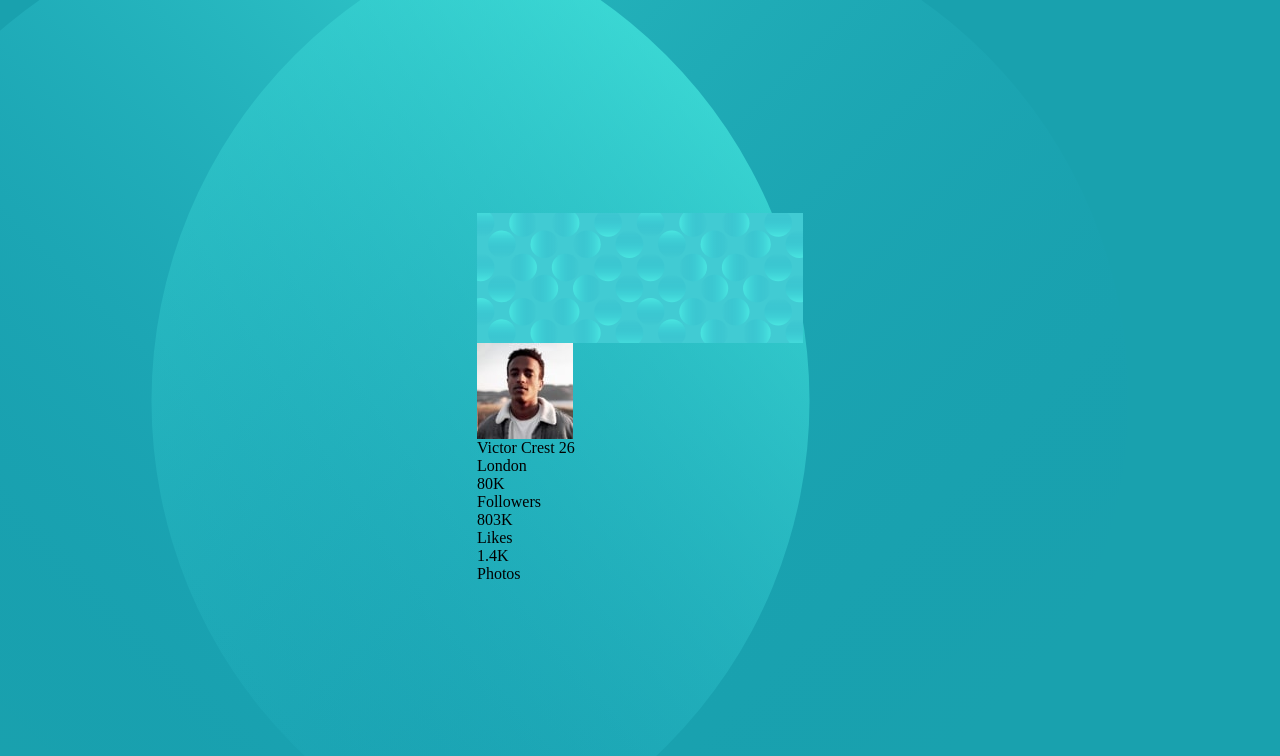
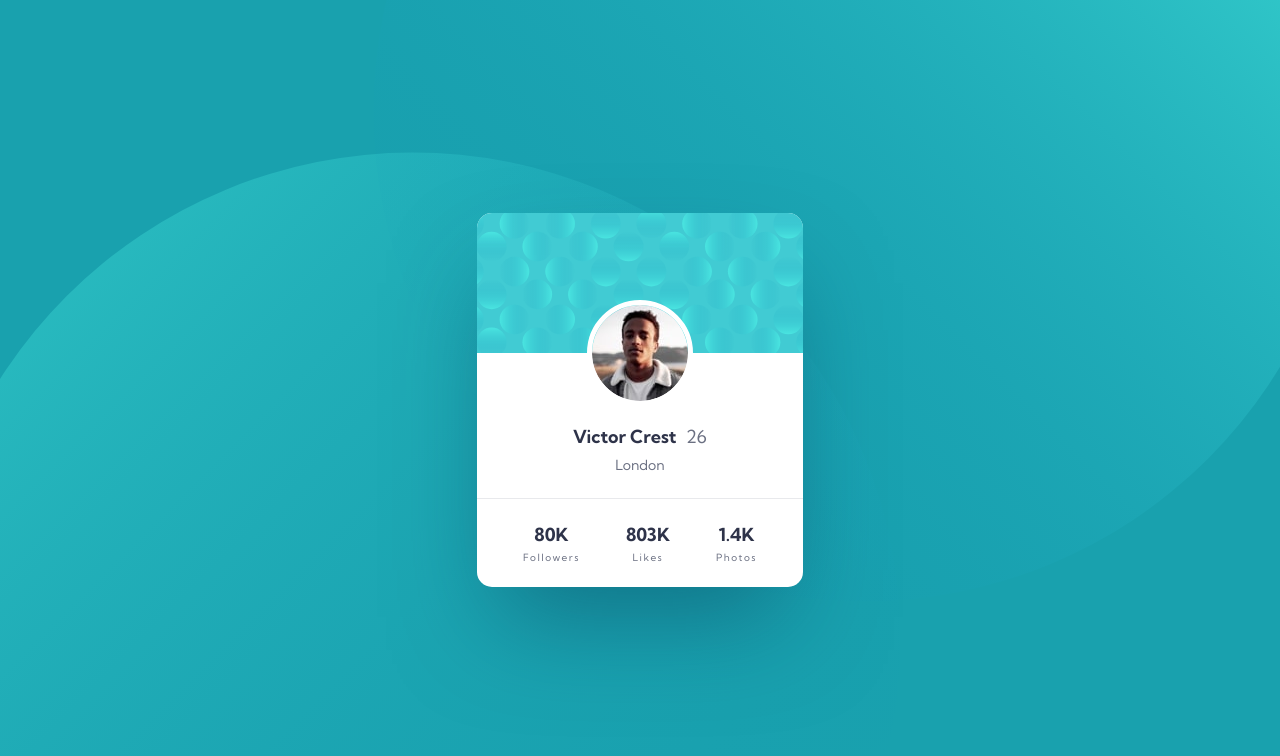
Before and after one commit to Gen2micky1/Project-13, a plain HTML site: page index.html in a window 1280 px wide. Drawn offline with Linux system fonts and the light colour scheme.

Commit message:
CSS file Update

```diff
--- a/index.html
+++ b/index.html
@@ -29,22 +29,28 @@
                 </figure>
             </section>
 
-            <section class="profile-card__text-content">
-                <h1 class="profile-card__profile-name">Victor Crest <span>26</span></h1>
+            <section class="profile-card__text-content center">
+                <h1 class="profile-card__profile-name">Victor Crest<span>26</span></h1>
                 <p class="profile-card__profile-location">London</p>
             </section>
 
             <div class="line"></div>
 
-            <section class="profile-card__profile-figures">
+            <section class="profile-card__profile-figures center">
+                <div class="follower center">
                     <div class="profile-card__profile-numbers">80K</div>
                     <div class="profile-card__profile-label">Followers</div>
+                </div>
 
+                <div class="likes center">
                     <div class="profile-card__profile-numbers">803K</div>
                     <div class="profile-card__profile-label">Likes</div>
+                </div>
 
+                <div class="photos center">
                     <div class="profile-card__profile-numbers">1.4K</div>
                     <div class="profile-card__profile-label">Photos</div>
+                </div>
             </section>
         </section>
     </article>
--- a/main.css
+++ b/main.css
@@ -30,6 +30,7 @@ h2 {
   --CARD-BG: #FFFFFF;
   --TITLE: #2E3349;
   --LABEL: #6B7082;
+  --LINE: #E8E9EC;
 
   /* SHADOW */
   --CARD-SHADOW: 0rem 3.125rem 6.25rem -1.25rem hsla(197, 84%, 20%, 0.5048);
@@ -38,10 +39,10 @@ h2 {
   --FF: "Kumbh Sans", serif;
 
   /* MOBILE TEXT STYLE */
-  --TITLE-BOLD-MOB: bold 1.125rem ;
-  --TITLE-LIGHT-MOB: normal 1.125rem ;
-  --SUBTITLE-MOB: normal .875rem ;
-  --LABEL-MOB: normal .625rem;
+  --TITLE-BOLD-MOB: bold 1.125rem  var(--FF);
+  --TITLE-LIGHT-MOB: normal 1.125rem  var(--FF);
+  --SUBTITLE-MOB: normal .875rem  var(--FF);
+  --LABEL-MOB: normal .625rem var(--FF);
 }
 
 /* || UTILITY CLASSES */
@@ -77,14 +78,99 @@ body {
   display: grid;
   place-content: center;
   background-color: var(--BODY-BG);
-  background-image: url(./images/bg-pattern-top.svg), url(./images/bg-pattern-bottom.svg) ;
+  background-image: url(./images/bg-pattern-top.svg), url(./images/bg-pattern-bottom.svg);
   background-position: top left, bottom right;
   background-repeat: no-repeat, no-repeat;
-  background-position: -55.73%, 50% ;
+  background-position: 123.58% 211.52%, -25.58% -85.52%;
 }
 
 /* CARD */
 .profile-card {
     max-width: 326px;
     min-height: 374px;
+    background-color: var(--CARD-BG);
+    border-radius: .9375rem;
+    overflow: hidden;
+    box-shadow: var(--CARD-SHADOW);
 }
+
+/* TOP HERO */
+.profile-card__top-hero {
+    width: 100%;
+    height: 140px;
+}
+
+.profile-card__top-hero img {
+    width: 100%;
+    height: 140px;
+    object-fit: cover;
+}
+
+.main-content {
+    display: flex;
+    flex-flow: column;
+    align-items: center;
+    position: relative;
+}
+
+/* PROFILE IMAGE */
+.profile-card__profile-image {
+    width: 96px;
+    height: 96px;
+    outline: .3125rem solid white;
+    border-radius: 50px;
+    overflow: hidden;
+    position: absolute;
+    top: -3rem;
+}
+
+/* PROFILE CONTENT */
+.profile-card__text-content {
+    margin: 4.5rem 0rem 1.5rem 0rem;
+}
+
+.profile-card__profile-name {
+    font: var(--TITLE-BOLD-MOB);
+    color: var(--TITLE);
+    margin-bottom: .5rem;
+}
+
+.profile-card__profile-name span {
+    font: var(--TITLE-LIGHT-MOB);
+    color: var(--LABEL);
+    padding-left: .5938rem;
+}
+
+.profile-card__profile-location {
+    font: var(--SUBTITLE-MOB);
+    color: var(--LABEL);
+}
+
+/* LINE */
+.line {
+    width: 100%;
+    height: 1px;
+    background-color: var(--LINE);
+    margin-bottom: 1.5rem;
+}
+
+/* CONTENT FIGURES */
+.profile-card__profile-figures {
+    width: 100%;
+    display: flex;
+    justify-content: center;
+    align-items: center;
+    justify-content: space-evenly;
+}
+
+.profile-card__profile-numbers {
+  font: var(--TITLE-BOLD-MOB);
+  color: var(--TITLE);
+  margin-bottom: .3125rem;
+}
+
+.profile-card__profile-label {
+  font: var(--LABEL-MOB);
+  color: var(--LABEL);
+  letter-spacing: .0938rem;
+}
```
Lines whose indentation alone changed are shown as unchanged.
